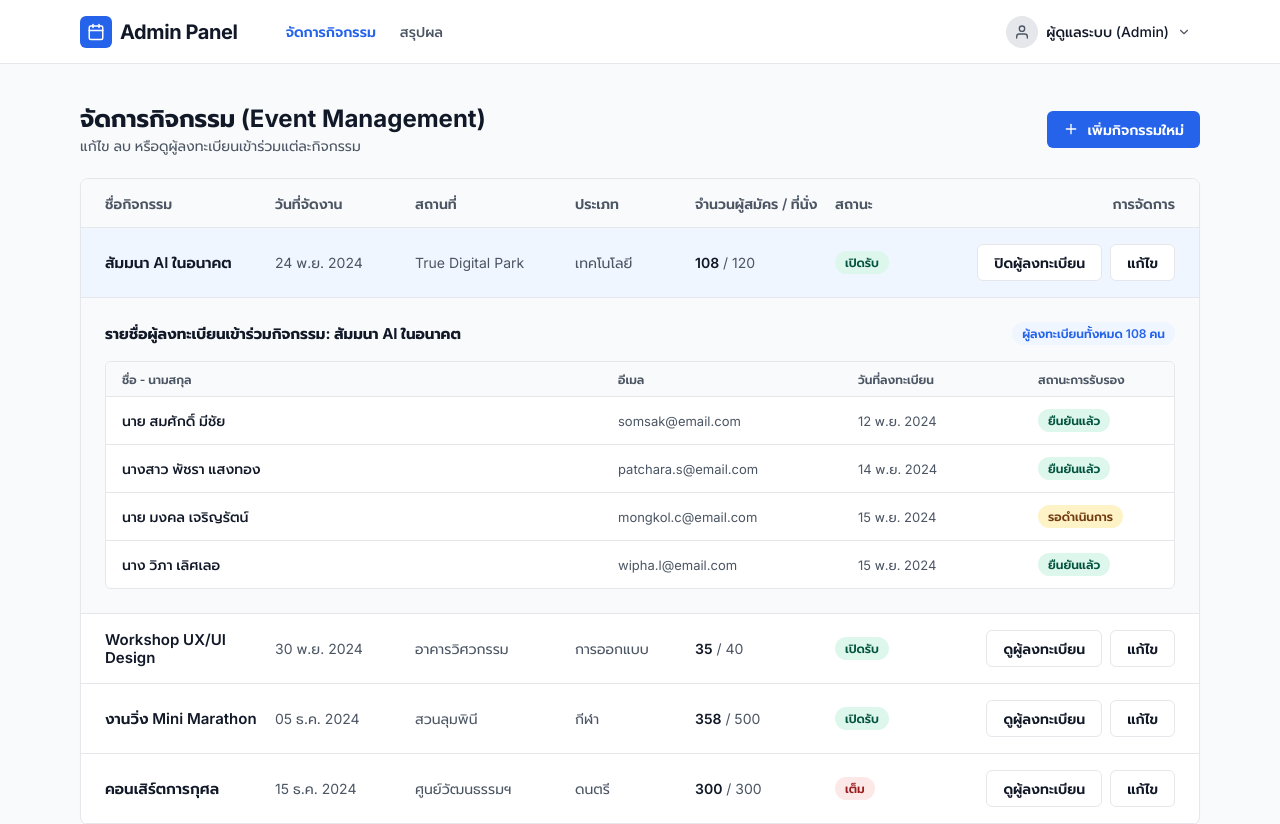
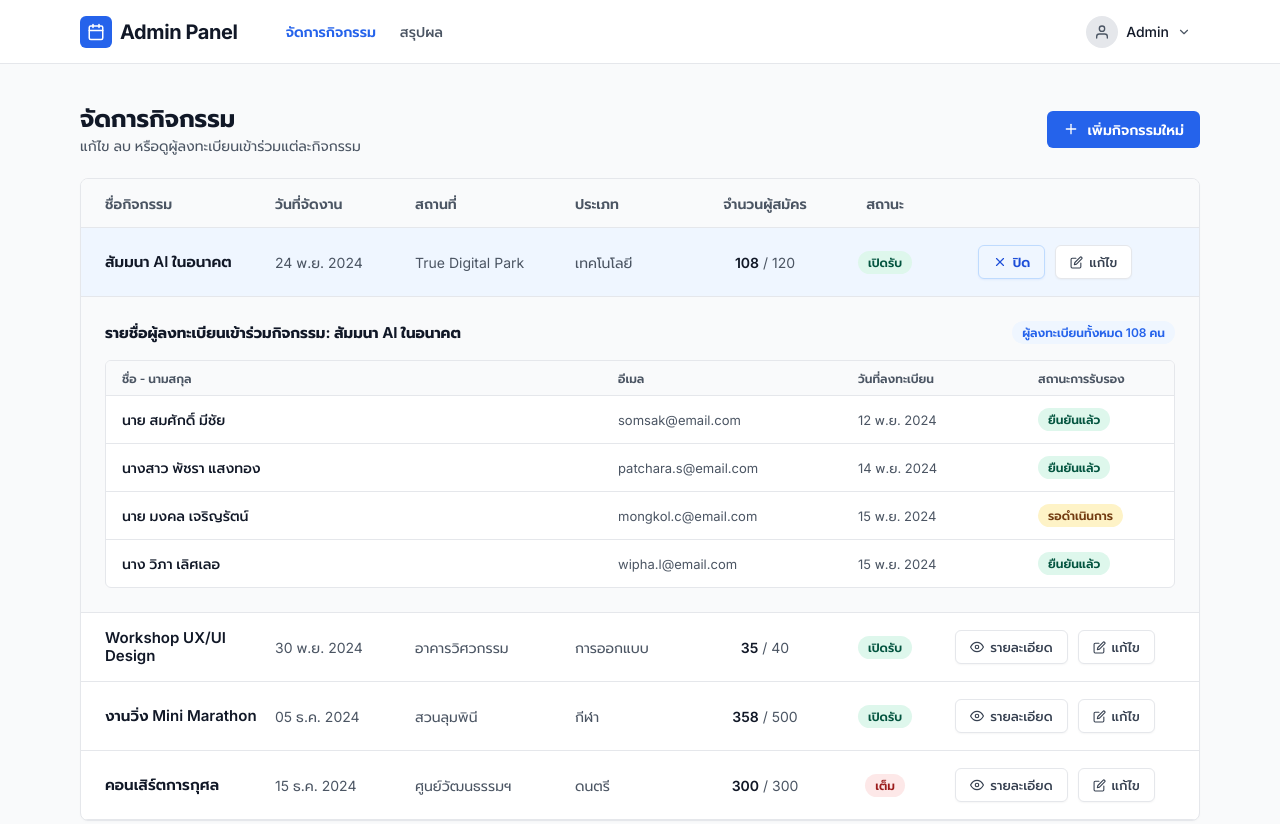
Before and after one commit to ntkzxv/EventRegistrationSystem, an Angular app: page /admin in a window 1280 px wide. Shown: the top 824 px of the page. Built offline with nearby package versions, Linux system fonts and the light colour scheme.

Commit message:
ปรับdashboardให้กระชับ

```diff
--- a/src/app/components/admin-dashboard/admin-dashboard.component.html
+++ b/src/app/components/admin-dashboard/admin-dashboard.component.html
@@ -7,7 +7,7 @@
 
     <!-- Summary Title Section -->
     <header class="summary-title-section">
-      <h1 class="summary-heading">สรุปผลกิจกรรม (Event Dashboard)</h1>
+      <h1 class="summary-heading">สรุปผลกิจกรรม</h1>
       <p class="summary-subheading">วิเคราะห์ข้อมูลการสมัครและรายงานภาพรวมระบบ</p>
     </header>
 
--- a/src/app/components/admin-event-management/admin-event-management.component.css
+++ b/src/app/components/admin-event-management/admin-event-management.component.css
@@ -400,17 +400,19 @@
 .th-capacity {
   width: 140px;
   flex-shrink: 0;
+  text-align: center;
 }
 
 .th-status {
   width: 100px;
   flex-shrink: 0;
+  text-align: center;
 }
 
 .th-actions {
   width: 240px;
   flex-shrink: 0;
-  text-align: right;
+  text-align: center;
 }
 
 .row-and-expansion {
@@ -484,6 +486,7 @@
   font-weight: 400;
   color: #4B5563;
   flex-shrink: 0;
+  text-align: center;
 }
 
 .td-capacity strong {
@@ -496,13 +499,14 @@
   flex-shrink: 0;
   display: flex;
   align-items: center;
+  justify-content: center;
 }
 
 .td-actions {
   width: 240px;
   flex-shrink: 0;
   display: flex;
-  justify-content: flex-end;
+  justify-content: center;
   align-items: center;
 }
 
@@ -545,66 +549,78 @@
 .actions-column {
   display: flex;
   flex-direction: row;
-  justify-content: flex-end;
+  justify-content: center;
   align-items: center;
   padding: 0px;
-  gap: 8px;
+  gap: 10px;
 }
 
 .btn-toggle-registrants {
   box-sizing: border-box;
-  display: flex;
+  display: inline-flex;
   flex-direction: row;
   justify-content: center;
   align-items: center;
-  padding: 10px 16px;
-  gap: 8px;
-  min-width: 111px;
-  height: 37px;
+  padding: 7px 14px;
+  gap: 6px;
+  height: 34px;
   background: #FFFFFF;
   border: 1px solid #E5E7EB;
   border-radius: 6px;
   font-family: 'Inter', 'Prompt', sans-serif;
   font-style: normal;
-  font-weight: 600;
-  font-size: 14px;
-  line-height: 17px;
-  color: #111827;
+  font-weight: 500;
+  font-size: 13px;
+  line-height: 16px;
+  color: #374151;
   cursor: pointer;
-  transition: all 0.15s ease;
+  box-shadow: 0 1px 2px rgba(0, 0, 0, 0.04);
+  transition: all 0.15s cubic-bezier(0.16, 1, 0.3, 1);
 }
 
 .btn-toggle-registrants:hover {
-  background: #F3F4F6;
+  background: #F9FAFB;
   border-color: #CBD5E1;
+  color: #111827;
+  transform: translateY(-1px);
+}
+
+.btn-toggle-registrants.active {
+  background: #EFF6FF;
+  border-color: #BFDBFE;
+  color: #1D4ED8;
+  font-weight: 600;
+  box-shadow: 0 1px 2px rgba(37, 99, 235, 0.08);
 }
 
 .btn-edit {
   box-sizing: border-box;
-  display: flex;
+  display: inline-flex;
   flex-direction: row;
   justify-content: center;
   align-items: center;
-  padding: 10px 16px;
-  gap: 8px;
-  min-width: 62px;
-  height: 37px;
+  padding: 7px 14px;
+  gap: 6px;
+  height: 34px;
   background: #FFFFFF;
   border: 1px solid #E5E7EB;
   border-radius: 6px;
   font-family: 'Inter', 'Prompt', sans-serif;
   font-style: normal;
-  font-weight: 600;
-  font-size: 14px;
-  line-height: 17px;
-  color: #111827;
+  font-weight: 500;
+  font-size: 13px;
+  line-height: 16px;
+  color: #374151;
   cursor: pointer;
-  transition: all 0.15s ease;
+  box-shadow: 0 1px 2px rgba(0, 0, 0, 0.04);
+  transition: all 0.15s cubic-bezier(0.16, 1, 0.3, 1);
 }
 
 .btn-edit:hover {
-  background: #F3F4F6;
-  border-color: #CBD5E1;
+  background: #EFF6FF;
+  border-color: #93C5FD;
+  color: #1D4ED8;
+  transform: translateY(-1px);
 }
 
 /* ================= EXPANDED REGISTRANTS PANE ================= */
--- a/src/app/components/admin-event-management/admin-event-management.component.html
+++ b/src/app/components/admin-event-management/admin-event-management.component.html
@@ -8,7 +8,7 @@
     <!-- Title & Action Row -->
     <div class="title-action-row">
       <div class="title-left">
-        <h1 class="page-title">จัดการกิจกรรม (Event Management)</h1>
+        <h1 class="page-title">จัดการกิจกรรม</h1>
         <p class="page-subtitle">แก้ไข ลบ หรือดูผู้ลงทะเบียนเข้าร่วมแต่ละกิจกรรม</p>
       </div>
 
@@ -32,9 +32,9 @@
         <span class="th-col th-date">วันที่จัดงาน</span>
         <span class="th-col th-location">สถานที่</span>
         <span class="th-col th-category">ประเภท</span>
-        <span class="th-col th-capacity">จำนวนผู้สมัคร / ที่นั่ง</span>
+        <span class="th-col th-capacity">จำนวนผู้สมัคร</span>
         <span class="th-col th-status">สถานะ</span>
-        <span class="th-col th-actions">การจัดการ</span>
+        <span class="th-col th-actions" aria-hidden="true"></span>
       </div>
 
       <!-- Events List (Rows & Expansion Panes) -->
@@ -73,16 +73,32 @@
                 <button
                   type="button"
                   class="btn-toggle-registrants"
+                  [class.active]="expandedEventId() === item.id"
                   (click)="toggleExpand(item.id)"
+                  [title]="expandedEventId() === item.id ? 'ปิดรายชื่อผู้สมัคร' : 'ดูรายชื่อผู้ลงทะเบียน'"
                 >
-                  {{ expandedEventId() === item.id ? 'ปิดผู้ลงทะเบียน' : 'ดูผู้ลงทะเบียน' }}
+                  <svg width="14" height="14" viewBox="0 0 24 24" fill="none" stroke="currentColor" stroke-width="2" stroke-linecap="round" stroke-linejoin="round">
+                    @if (expandedEventId() === item.id) {
+                      <line x1="18" y1="6" x2="6" y2="18"></line>
+                      <line x1="6" y1="6" x2="18" y2="18"></line>
+                    } @else {
+                      <path d="M1 12s4-8 11-8 11 8 11 8-4 8-11 8-11-8-11-8z"></path>
+                      <circle cx="12" cy="12" r="3"></circle>
+                    }
+                  </svg>
+                  <span>{{ expandedEventId() === item.id ? 'ปิด' : 'รายละเอียด' }}</span>
                 </button>
                 <button
                   type="button"
                   class="btn-edit"
                   (click)="openEditEventModal(item, $event)"
+                  title="แก้ไขข้อมูลกิจกรรม"
                 >
-                  แก้ไข
+                  <svg width="13" height="13" viewBox="0 0 24 24" fill="none" stroke="currentColor" stroke-width="2" stroke-linecap="round" stroke-linejoin="round">
+                    <path d="M11 4H4a2 2 0 0 0-2 2v14a2 2 0 0 0 2 2h14a2 2 0 0 0 2-2v-7"></path>
+                    <path d="M18.5 2.5a2.121 2.121 0 0 1 3 3L12 15l-4 1 1-4 9.5-9.5z"></path>
+                  </svg>
+                  <span>แก้ไข</span>
                 </button>
               </div>
             </div>
--- a/src/app/components/my-events/my-events.component.html
+++ b/src/app/components/my-events/my-events.component.html
@@ -12,7 +12,7 @@
 
     <!-- Title and Filter Row -->
     <div class="header-and-filter-row">
-      <h1 class="page-title">กิจกรรมที่สมัครไว้ (My Registered Events)</h1>
+      <h1 class="page-title">กิจกรรมที่สมัครไว้</h1>
 
       <!-- Status Filter Tabs -->
       <div class="status-filter-pills" role="tablist">
--- a/src/app/components/navbar/navbar.component.html
+++ b/src/app/components/navbar/navbar.component.html
@@ -145,7 +145,7 @@
               </svg>
             </div>
           </div>
-          <span class="user-name">ผู้ดูแลระบบ (Admin)</span>
+          <span class="user-name">Admin</span>
           <div class="icon-container chevron-icon" [class.rotated]="isUserMenuOpen">
             <svg width="14" height="14" viewBox="0 0 24 24" fill="none" stroke="#4B5563" stroke-width="2" stroke-linecap="round" stroke-linejoin="round">
               <polyline points="6 9 12 15 18 9"></polyline>
@@ -156,7 +156,7 @@
         @if (isUserMenuOpen) {
           <div class="user-dropdown animate-scale-up" (click)="$event.stopPropagation()">
             <div class="user-dropdown-header">
-              <p class="dropdown-user-name">ผู้ดูแลระบบ (Admin)</p>
+              <p class="dropdown-user-name">Admin</p>
               <p class="dropdown-user-email">admin@eventhub.go.th</p>
             </div>
             <div class="dropdown-divider"></div>
```
